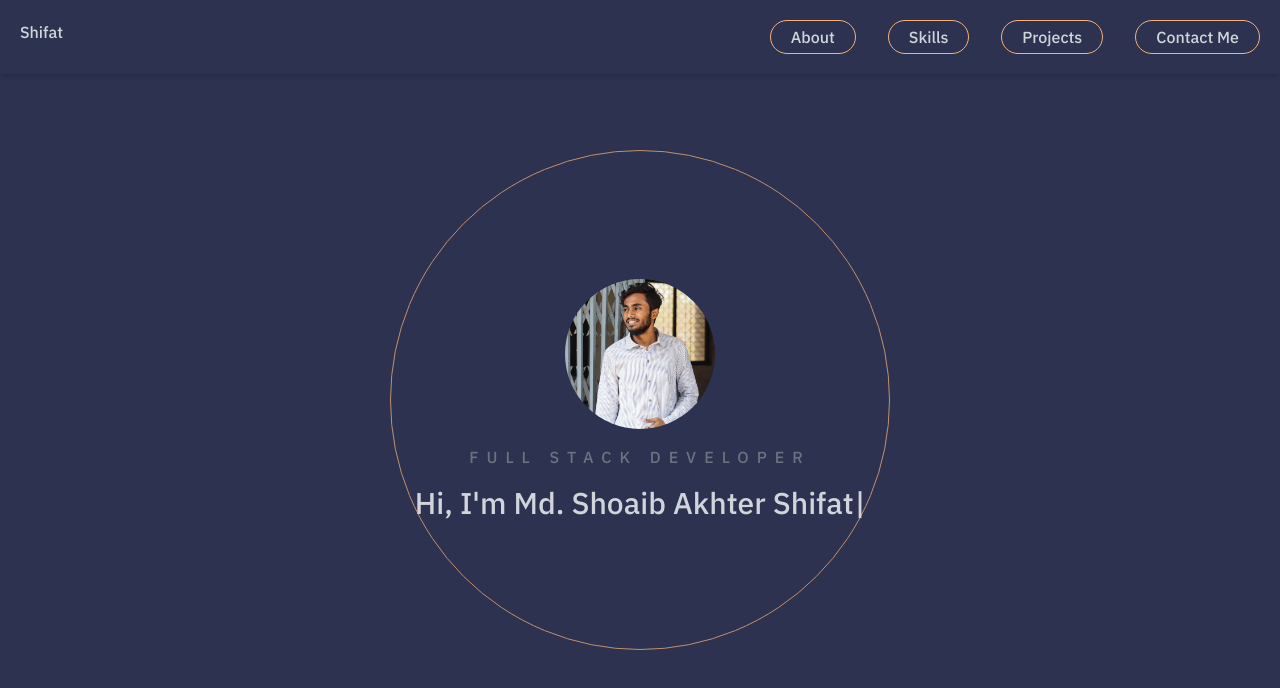
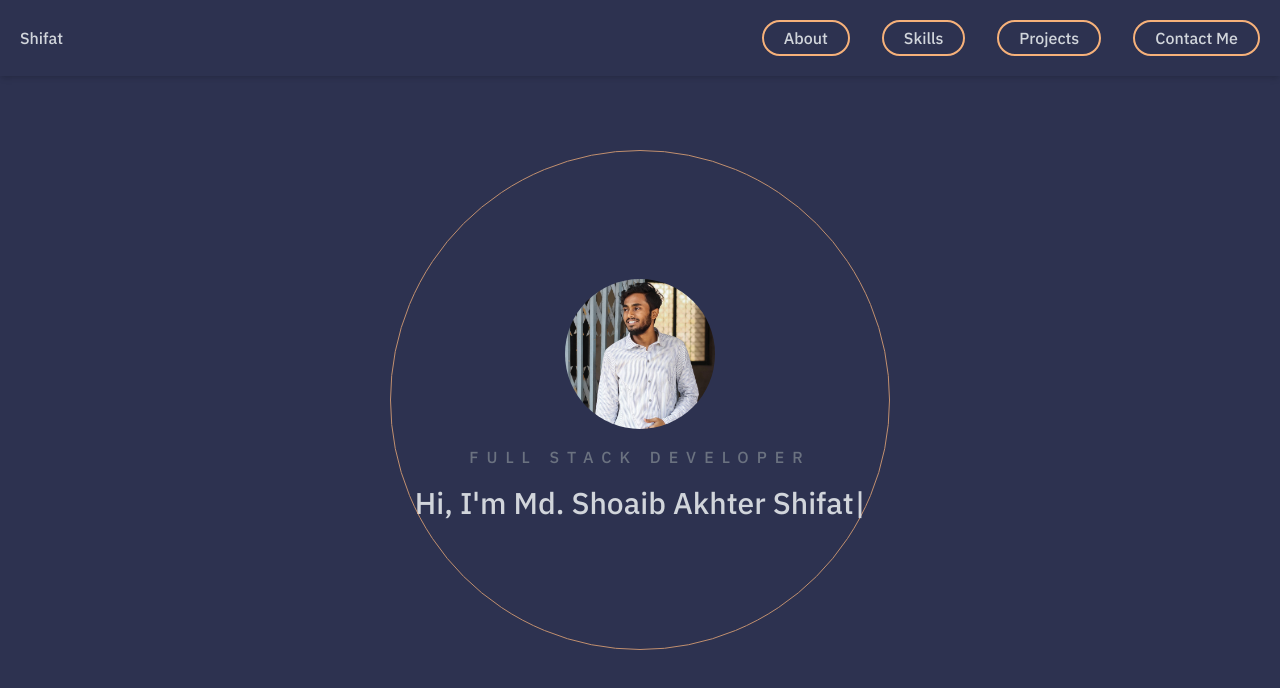
Before and after one commit to shifat0/portfolio, a Next.js app: page / in a window 1280 px wide. Shown: the top 688 px of the page. Built offline with nearby package versions, Linux system fonts and the light colour scheme.

Commit message:
nav responsive design

```diff
--- a/app/components/Nav/Nav.tsx
+++ b/app/components/Nav/Nav.tsx
@@ -2,12 +2,19 @@
 
 import Link from "next/link";
 import { motion } from "framer-motion";
+import { FontAwesomeIcon } from "@fortawesome/react-fontawesome";
+import { faBars, faX } from "@fortawesome/free-solid-svg-icons";
+import { useState } from "react";
 
 type Props = {};
 
 export const Nav = ({}: Props) => {
+  const [showNav, setShowNav] = useState(false);
+
+  const toogleNav = () => setShowNav(!showNav);
+
   return (
-    <nav className="container mx-auto sticky p-5 flex justify-between align-middle shadow-md z-20">
+    <nav className="container mx-auto sticky p-5 flex justify-between items-center shadow-md z-20">
       <motion.span
         initial={{ x: -300, opacity: 0, scale: 0.5 }}
         animate={{
@@ -19,7 +26,7 @@ export const Nav = ({}: Props) => {
       >
         Shifat
       </motion.span>
-      <motion.ul
+      <motion.div
         initial={{ x: 300, opacity: 0, scale: 0.5 }}
         animate={{
           x: 0,
@@ -27,25 +34,64 @@ export const Nav = ({}: Props) => {
           scale: 1,
         }}
         transition={{ duration: 1.5 }}
-        className="flex align-middle gap-8"
+        className="flex items-center gap-8"
       >
+        <FontAwesomeIcon
+          icon={faBars}
+          className="lg:hidden cursor-pointer"
+          onClick={() => toogleNav()}
+        />
+
+        {/* Nav for small screens */}
+        <div
+          className={`absolute top-0 right-0 ${
+            showNav
+              ? "translate-x-0 opacity-full"
+              : " translate-x-full opacity-0"
+          } h-screen w-40 p-4 flex flex-col gap-8 bg-white transition duration-500 ease-in-out`}
+        >
+          <button
+            className="mx-auto w-10 h-10 rounded-full bg-red-800  hover:scale-90 transition-transform"
+            onClick={() => toogleNav()}
+          >
+            <FontAwesomeIcon icon={faX} className="text-white cursor-pointer" />
+          </button>
           <Link href="#about">
-          <li className="nav-btn">About</li>
+            <button className="nav-btn w-full">About</button>
           </Link>
 
           <Link href="#skills">
-          <li className="nav-btn">Skills</li>
+            <button className="nav-btn w-full">Skills</button>
           </Link>
 
           <Link href="#projects">
-          <li className="nav-btn">Projects</li>
+            <button className="nav-btn w-full">Projects</button>
           </Link>
 
           <Link href="#contact-me">
-          {" "}
-          <li className="nav-btn">Contact Me</li>
+            <button className="nav-btn w-full">Contact Me</button>
           </Link>
-      </motion.ul>
+        </div>
+
+        {/* Nav for large screens */}
+        <div className="hidden lg:flex items-center gap-8">
+          <Link href="#about">
+            <button className="nav-btn">About</button>
+          </Link>
+
+          <Link href="#skills">
+            <button className="nav-btn">Skills</button>
+          </Link>
+
+          <Link href="#projects">
+            <button className="nav-btn">Projects</button>
+          </Link>
+
+          <Link href="#contact-me">
+            <button className="nav-btn">Contact Me</button>
+          </Link>
+        </div>
+      </motion.div>
     </nav>
   );
 };
--- a/app/globals.css
+++ b/app/globals.css
@@ -4,6 +4,6 @@
 
 @layer components {
   .nav-btn {
-    @apply border border-[#F6B17A] px-5 py-1 rounded-3xl hover:bg-[#F6B17A] hover:text-black transition-colors cursor-pointer;
+    @apply border-2 text-black lg:text-inherit border-[#F6B17A] px-5 py-1 rounded-3xl hover:bg-[#F6B17A] hover:text-black transition-colors cursor-pointer;
   }
 }
--- a/package.json
+++ b/package.json
@@ -9,6 +9,11 @@
     "lint": "next lint"
   },
   "dependencies": {
+    "@fortawesome/fontawesome-svg-core": "^6.5.1",
+    "@fortawesome/free-brands-svg-icons": "^6.5.1",
+    "@fortawesome/free-regular-svg-icons": "^6.5.1",
+    "@fortawesome/free-solid-svg-icons": "^6.5.1",
+    "@fortawesome/react-fontawesome": "^0.2.0",
     "framer-motion": "^10.17.9",
     "next": "14.0.4",
     "react": "^18",
```
Also changed, not shown: 1 other file (tests, documents, lock files or other folders). Lines whose indentation alone changed are shown as unchanged.
